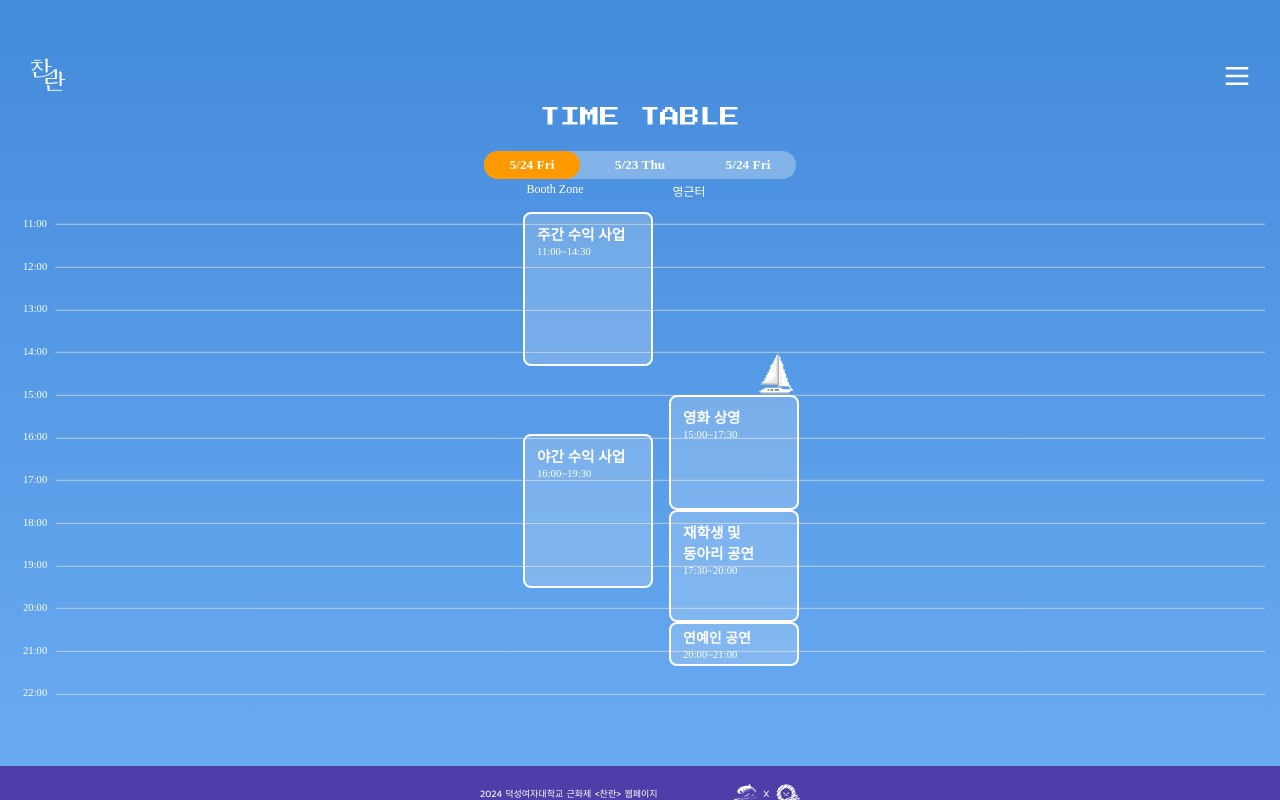
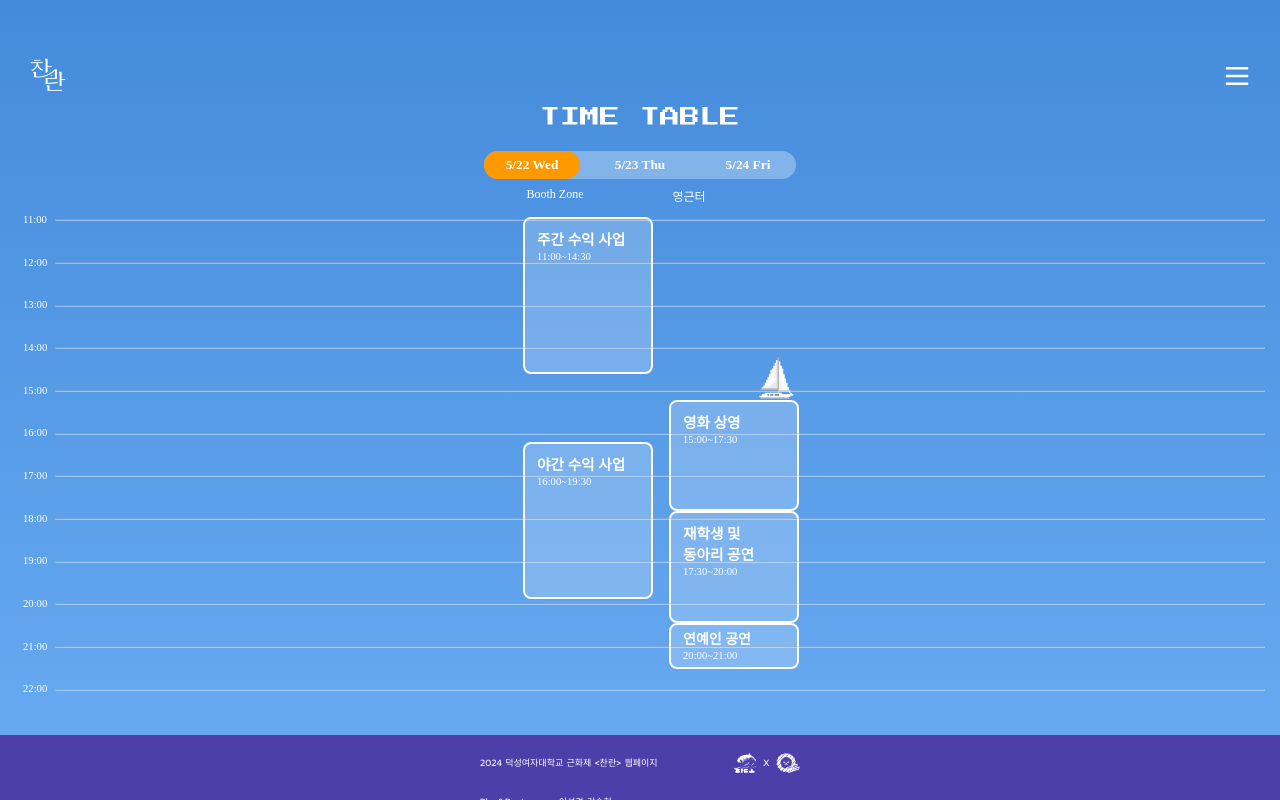
Before and after one commit to 2024-LIKELION-DS/DSFest_FE, a React (Create React App) app: page /timetable in a window 1280 px wide. Built offline with nearby package versions, Linux system fonts and the light colour scheme; no server answers; a web font is replaced by a local one.

Commit message:
💄 타임테이블 위치 조정(#3)
타임테이블 위치 조정(#3)

```diff
--- a/src/pages/TimeTable.js
+++ b/src/pages/TimeTable.js
@@ -36,6 +36,7 @@ function TimeTable() {
             <T.Wrapper>
                 <T.Booth>
                     <T.Top>Booth Zone</T.Top>
+
                     <T.DayBooth>
                         <T.Bold>주간 수익 사업</T.Bold>
                         <T.Time>11:00~14:30</T.Time>
@@ -47,7 +48,7 @@ function TimeTable() {
                     </T.DayBooth>
                 </T.Booth>
                 <T.Young>
-                    <T.Top style={{ marginBottom: "20px" }}>영근터</T.Top>
+                    <T.Top>영근터</T.Top>
                     <div
                         style={{
                             transition: "all 0.5s ease",
@@ -116,7 +117,7 @@ function TimeTable() {
                     </T.DayBooth>
                 </T.Booth>
                 <T.Young>
-                    <T.Top style={{ marginBottom: "20px" }}>영근터</T.Top>
+                    <T.Top>영근터</T.Top>
                     <div
                         style={{
                             transition: "all 0.5s ease",
@@ -174,7 +175,7 @@ function TimeTable() {
                     </T.DayBooth>
                 </T.Booth>
                 <T.Young>
-                    <T.Top style={{ marginBottom: "20px" }}>영근터</T.Top>
+                    <T.Top>영근터</T.Top>
                     <div
                         style={{
                             transition: "all 0.5s ease",
@@ -199,7 +200,7 @@ function TimeTable() {
                             <T.Bold>영화 상영</T.Bold>
                             <T.Time>15:00~17:30</T.Time>
                         </T.Movie>
-                        <div style={{ height: "45px" }}></div>
+                        <div style={{ height: "47px" }}></div>
                         <T.Content>
                             <T.BoldTop5>총학생회 콘텐츠</T.BoldTop5>
                             <T.Time>18:30~19:30</T.Time>
@@ -210,7 +211,7 @@ function TimeTable() {
                             </T.BoldTop5>
                             <T.Time>19:30~21:00</T.Time>
                         </T.Dj>
-                        <div style={{ height: "15px" }}></div>
+                        <div style={{ height: "16.5px" }}></div>
                         <T.Celeb2Fire>
                             <T.InlineBoldF>불꽃놀이</T.InlineBoldF>
                             <T.InlineTimeF>21:30~22:00</T.InlineTimeF>
@@ -249,7 +250,7 @@ function TimeTable() {
                                             handleDayChange("5/22 Wed")
                                         }
                                     >
-                                        5/24 Fri
+                                        5/22 Wed
                                     </T.WedButton>
 
                                     <T.ThuButton
@@ -285,7 +286,15 @@ function TimeTable() {
                                     </T.FriButton>
                                 </T.DayBox>
 
-                                <br />
+                                {selectedDay === "5/22 Wed" && (
+                                    <Day1TimeTable />
+                                )}
+                                {selectedDay === "5/23 Thu" && (
+                                    <Day2TimeTable />
+                                )}
+                                {selectedDay === "5/24 Fri" && (
+                                    <Day3TimeTable />
+                                )}
                                 <T.BackgroundBox>
                                     <T.TimeLine>
                                         11:00
@@ -337,15 +346,7 @@ function TimeTable() {
                                     </T.TimeLine>
                                 </T.BackgroundBox>
                                 <br />
-                                {selectedDay === "5/22 Wed" && (
-                                    <Day1TimeTable />
-                                )}
-                                {selectedDay === "5/23 Thu" && (
-                                    <Day2TimeTable />
-                                )}
-                                {selectedDay === "5/24 Fri" && (
-                                    <Day3TimeTable />
-                                )}
+
                                 {/*여기 부분 작업!*/}
 
                                 <Footer />
--- a/src/styles/TimeTableStyle.js
+++ b/src/styles/TimeTableStyle.js
@@ -22,11 +22,9 @@ export const Wrapper = styled.div`
     justify-content: center;
     margin-left: 50px;
     margin-right: 12px;
-    margin-top: -580px;
     margin-bottom: 50px;
-    @media screen and (min-width: 1024px) {
-        margin-top: -565px;
-    }
+    position: static;
+    height: 1000px;
 `;
 
 export const Booth = styled.div`
@@ -104,7 +102,7 @@ export const FriButton = styled.button`
 
 export const DayBooth = styled.div`
     width: 126px;
-    height: 150px;
+    height: 153px;
     border-radius: 8px;
     border: 2px solid white;
     background-color: rgba(255, 255, 255, 0.2);
@@ -149,7 +147,7 @@ export const InlineBoldF = styled.b`
     display: inline-block;
     margin-left: 12px;
     margin-right: 5px;
-    margin-top: 4px;
+    margin-top: 2px;
     color: white;
     font-size: 9pt;
     font-family: "AppleSDGothicNeo";
@@ -194,7 +192,7 @@ export const InlineTimeF = styled.span`
 `;
 export const Movie = styled.div`
     width: 126px;
-    height: 111px;
+    height: 107px;
     border-radius: 8px;
     border: 2px solid white;
     background-color: rgba(255, 255, 255, 0.2);
@@ -211,7 +209,7 @@ export const StuPerform = styled.div`
 `;
 export const Celeb1 = styled.div`
     width: 126px;
-    height: 40px;
+    height: 42px;
     border-radius: 8px;
     border: 2px solid white;
     background-color: rgba(255, 255, 255, 0.2);
@@ -227,7 +225,7 @@ export const Celeb2Fire = styled.div`
 `;
 export const SongFest = styled.div`
     width: 126px;
-    height: 84px;
+    height: 82px;
     border-radius: 8px;
     border: 2px solid white;
     background-color: rgba(255, 255, 255, 0.2);
@@ -265,9 +263,10 @@ export const TimeLine = styled.div`
 `;
 export const BackgroundBox = styled.div`
     position: relative;
+    margin-top: -1030px;
 `;
 export const PcDiv = styled.div`
-    height: 175px;
+    height: 180px;
     display: flex;
     justify-content: flex-end;
     align-items: flex-end;
@@ -276,7 +275,7 @@ export const PcDiv = styled.div`
     }
 `;
 export const Day2PcDiv = styled.div`
-    height: 330px;
+    height: 337px;
     display: flex;
     justify-content: flex-end;
     align-items: flex-end;
```
